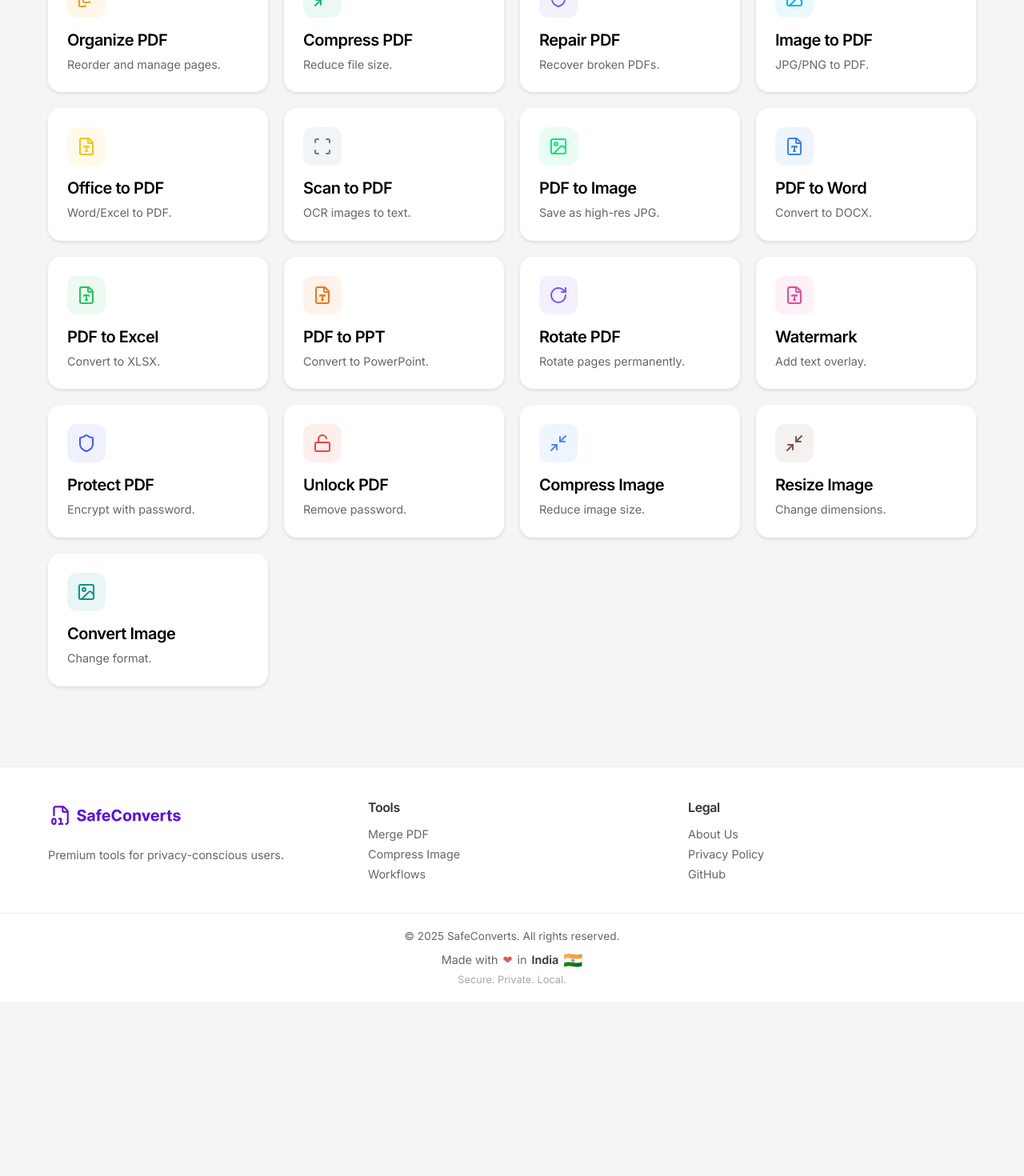
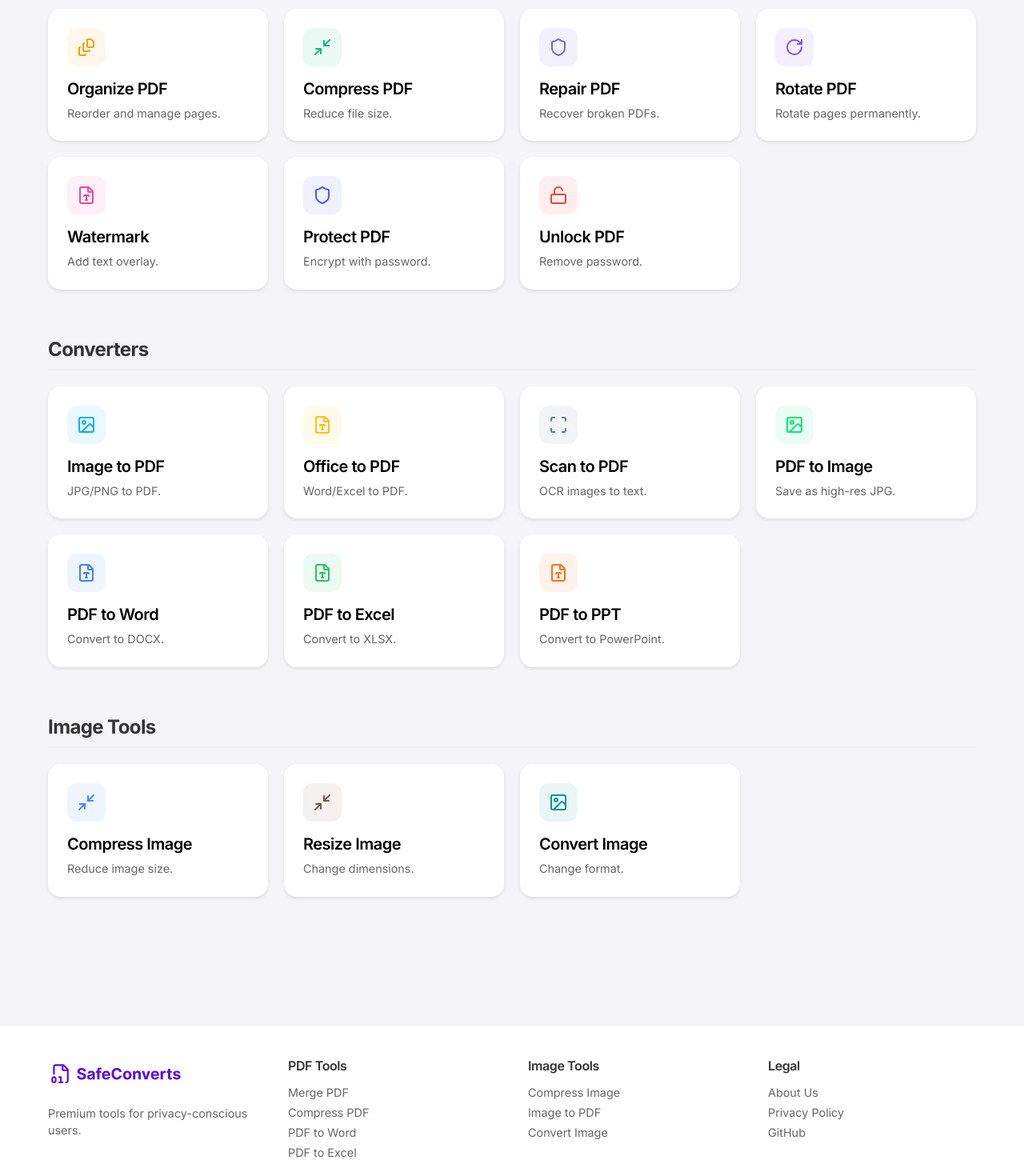
Before and after one commit to sarthakvarshney8081/safeconvert, a Next.js app in the folder frontend/: page / in a window 1280 px wide. Shown: the part 560-2030 px from the top of the page at 80% size. Before the commit the page ends 1812 px from the top, so only its background shows below. Built offline with nearby package versions, Linux system fonts and the light colour scheme.

Commit message:
feat: Refining Footer Layout with Categorization

```diff
--- a/frontend/app/layout.tsx
+++ b/frontend/app/layout.tsx
@@ -35,13 +35,24 @@ export default function RootLayout({
               </p>
             </div>
 
-            {/* Quick Links */}
+            {/* PDF Tools */}
             <div>
-              <h4 style={{ marginBottom: '15px', color: '#333', fontSize: '1rem' }}>Tools</h4>
+              <h4 style={{ marginBottom: '15px', color: '#333', fontSize: '1rem' }}>PDF Tools</h4>
               <ul style={{ listStyle: 'none', padding: 0, fontSize: '0.9rem', display: 'flex', flexDirection: 'column', gap: '8px' }}>
                 <li><a href="/tools/merge-pdf">Merge PDF</a></li>
+                <li><a href="/tools/compress-pdf">Compress PDF</a></li>
+                <li><a href="/tools/pdf-to-word">PDF to Word</a></li>
+                <li><a href="/tools/pdf-to-excel">PDF to Excel</a></li>
+              </ul>
+            </div>
+
+            {/* Image Tools */}
+            <div>
+              <h4 style={{ marginBottom: '15px', color: '#333', fontSize: '1rem' }}>Image Tools</h4>
+              <ul style={{ listStyle: 'none', padding: 0, fontSize: '0.9rem', display: 'flex', flexDirection: 'column', gap: '8px' }}>
                 <li><a href="/tools/compress-image">Compress Image</a></li>
-                <li><a href="/workflow">Workflows</a></li>
+                <li><a href="/tools/image-to-pdf">Image to PDF</a></li>
+                <li><a href="/tools/convert-image">Convert Image</a></li>
               </ul>
             </div>
 
--- a/frontend/app/page.tsx
+++ b/frontend/app/page.tsx
@@ -12,36 +12,31 @@ import {
 import ToolCard from '@/components/ui/ToolCard';
 
 export default function Home() {
-  const tools = [
-    // Organize PDF
+  const pdfTools = [
     { title: 'Merge PDF', description: 'Combine multiple PDFs into one.', icon: FileStack, href: '/tools/merge-pdf', color: '#FF5252' },
     { title: 'Split PDF', description: 'Separate PDF pages.', icon: Scissors, href: '/tools/split-pdf', color: '#FF4081' },
-    { title: 'Remove Pages', description: 'Delete unwanted pages.', icon: Minimize2, href: '/tools/remove-pages', color: '#ef4444' }, // Using Minimize2 as Trash placeholder
+    { title: 'Remove Pages', description: 'Delete unwanted pages.', icon: Minimize2, href: '/tools/remove-pages', color: '#ef4444' },
     { title: 'Extract Pages', description: 'Save specific pages.', icon: FileType, href: '/tools/extract-pages', color: '#8b5cf6' },
     { title: 'Organize PDF', description: 'Reorder and manage pages.', icon: FileStack, href: '/tools/organize-pdf', color: '#f59e0b' },
-
-    // Optimize & Repair
     { title: 'Compress PDF', description: 'Reduce file size.', icon: Minimize2, href: '/tools/compress-pdf', color: '#10b981' },
     { title: 'Repair PDF', description: 'Recover broken PDFs.', icon: Shield, href: '/tools/repair-pdf', color: '#6366f1' },
+    { title: 'Rotate PDF', description: 'Rotate pages permanently.', icon: RotateCw, href: '/tools/rotate-pdf', color: '#7C4DFF' },
+    { title: 'Watermark', description: 'Add text overlay.', icon: FileType, href: '/tools/watermark-pdf', color: '#ec4899' },
+    { title: 'Protect PDF', description: 'Encrypt with password.', icon: Shield, href: '/tools/protect-pdf', color: '#3D5AFE' },
+    { title: 'Unlock PDF', description: 'Remove password.', icon: Unlock, href: '/tools/unlock-pdf', color: '#F44336' },
+  ];
 
-    // Convert TO PDF
+  const converterTools = [
     { title: 'Image to PDF', description: 'JPG/PNG to PDF.', icon: ImageIcon, href: '/tools/image-to-pdf', color: '#00B0FF' },
     { title: 'Office to PDF', description: 'Word/Excel to PDF.', icon: FileType, href: '/tools/office-to-pdf', color: '#FFC107' },
     { title: 'Scan to PDF', description: 'OCR images to text.', icon: Scan, href: '/tools/scan-pdf', color: '#607D8B' },
-
-    // Convert FROM PDF
     { title: 'PDF to Image', description: 'Save as high-res JPG.', icon: ImageIcon, href: '/tools/pdf-to-image', color: '#00E676' },
     { title: 'PDF to Word', description: 'Convert to DOCX.', icon: FileType, href: '/tools/pdf-to-word', color: '#3b82f6' },
     { title: 'PDF to Excel', description: 'Convert to XLSX.', icon: FileType, href: '/tools/pdf-to-excel', color: '#22c55e' },
     { title: 'PDF to PPT', description: 'Convert to PowerPoint.', icon: FileType, href: '/tools/pdf-to-ppt', color: '#f97316' },
+  ];
 
-    // Edit & Security
-    { title: 'Rotate PDF', description: 'Rotate pages permanently.', icon: RotateCw, href: '/tools/rotate-pdf', color: '#7C4DFF' },
-    { title: 'Watermark', description: 'Add text overlay.', icon: FileType, href: '/tools/watermark-pdf', color: '#ec4899' },
-    { title: 'Protect PDF', description: 'Encrypt with password.', icon: Shield, href: '/tools/protect-pdf', color: '#3D5AFE' },
-    { title: 'Unlock PDF', description: 'Remove password.', icon: Unlock, href: '/tools/unlock-pdf', color: '#F44336' },
-
-    // Image Tools
+  const imageTools = [
     { title: 'Compress Image', description: 'Reduce image size.', icon: Minimize2, href: '/tools/compress-image', color: '#448AFF' },
     { title: 'Resize Image', description: 'Change dimensions.', icon: Minimize2, href: '/tools/resize-image', color: '#795548' },
     { title: 'Convert Image', description: 'Change format.', icon: ImageIcon, href: '/tools/convert-image', color: '#009688' },
@@ -60,10 +55,31 @@ export default function Home() {
         </p>
       </div>
 
-      <div className="grid grid-cols-4">
-        {tools.map((tool, i) => (
-          <ToolCard key={i} {...tool} />
-        ))}
+      <div style={{ marginBottom: 60 }}>
+        <h2 style={{ fontSize: '1.5rem', fontWeight: 700, marginBottom: 20, color: '#333', borderBottom: '2px solid #eee', paddingBottom: 10 }}>PDF Tools</h2>
+        <div className="grid grid-cols-4" style={{ gap: 20 }}>
+          {pdfTools.map((tool, i) => (
+            <ToolCard key={i} {...tool} />
+          ))}
+        </div>
+      </div>
+
+      <div style={{ marginBottom: 60 }}>
+        <h2 style={{ fontSize: '1.5rem', fontWeight: 700, marginBottom: 20, color: '#333', borderBottom: '2px solid #eee', paddingBottom: 10 }}>Converters</h2>
+        <div className="grid grid-cols-4" style={{ gap: 20 }}>
+          {converterTools.map((tool, i) => (
+            <ToolCard key={i} {...tool} />
+          ))}
+        </div>
+      </div>
+
+      <div style={{ marginBottom: 60 }}>
+        <h2 style={{ fontSize: '1.5rem', fontWeight: 700, marginBottom: 20, color: '#333', borderBottom: '2px solid #eee', paddingBottom: 10 }}>Image Tools</h2>
+        <div className="grid grid-cols-4" style={{ gap: 20 }}>
+          {imageTools.map((tool, i) => (
+            <ToolCard key={i} {...tool} />
+          ))}
+        </div>
       </div>
     </div>
   );
```
